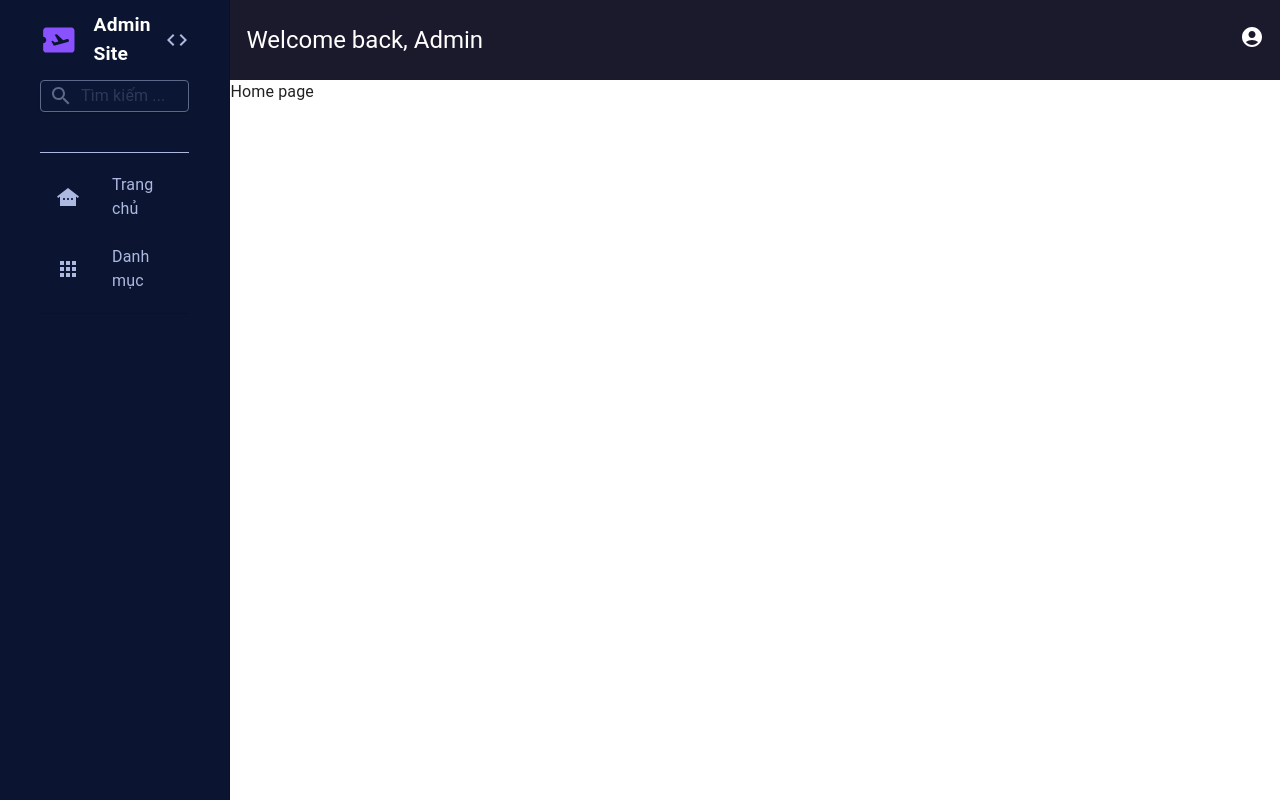
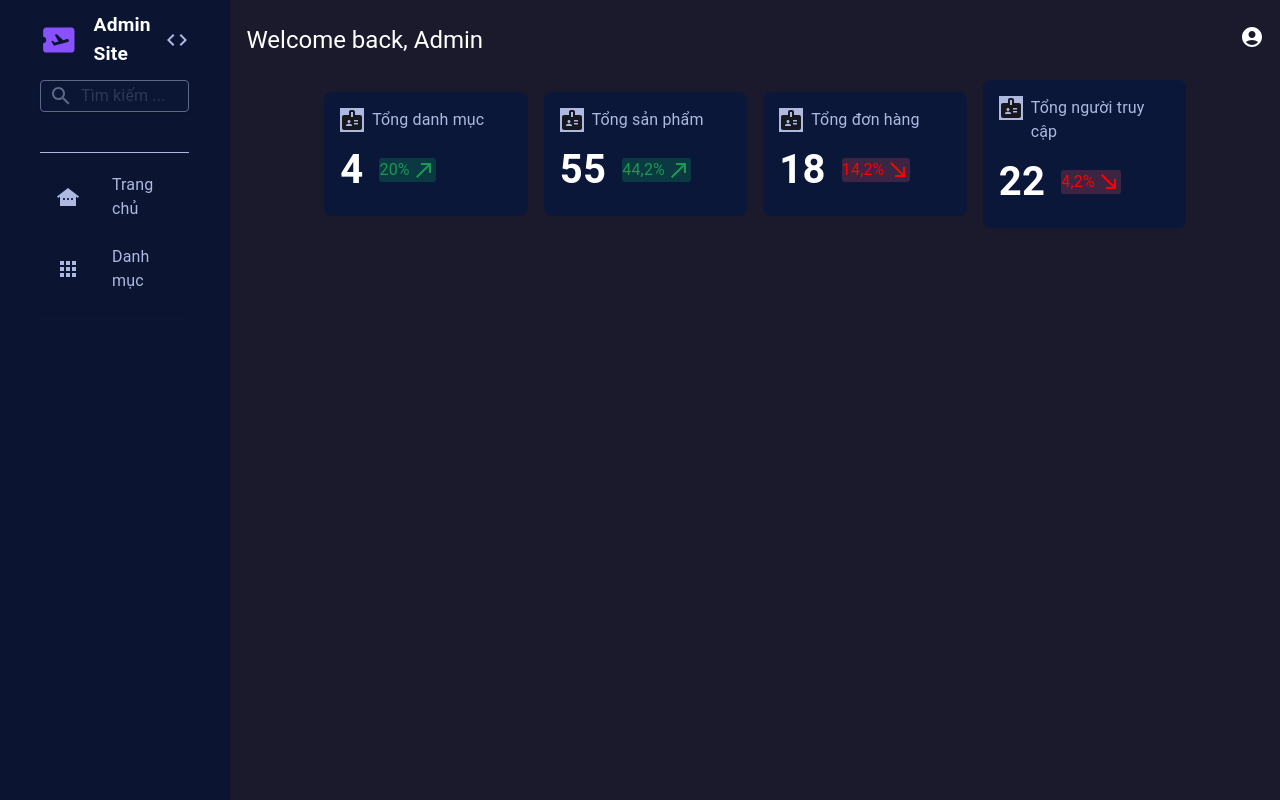
Before and after one commit to dunglt8200/admin-web-shop-ltd, a React (Vite) app: page / in a window 1280 px wide. Built offline with nearby package versions, Linux system fonts and the light colour scheme.

Commit message:
UI chart

```diff
--- a/src/assets/css/category.css
+++ b/src/assets/css/category.css
@@ -46,7 +46,7 @@
     padding-right: 2vh;
     align-items: center;
     justify-content: center;
-    gap: 5vh;
+    gap: 2.5vh;
 }
 
 .box-table-category {
--- /dev/null
+++ b/src/assets/css/home.css
@@ -0,0 +1,63 @@
+.box-main-home {
+    height: 90%;
+    width: 100%;
+    background-color: var(--color-background-children);
+    padding-left: 2vh;
+    padding-right: 2vh;
+    gap: 3vh;
+    display: flex;
+    flex-direction: column;
+}
+
+.box-item-count-home {
+    width: 20%;
+    background-color: var(--color-grey);
+    padding: 2vh;
+    display: flex;
+    flex-direction: column;
+    gap: 1vh;
+    border-radius: 1vh;
+}
+
+.box-title-icon-count-home {
+    display: flex;
+    flex-direction: row;
+    gap: 1vh;
+}
+
+.text-value-count-item-home {
+    color: white;
+    font-weight: bold !important;
+    font-size: 40px !important;
+}
+
+.box-percent-count-home {
+    width: fit-content;
+    display: flex;
+    justify-content: center;
+    align-items: center;
+    gap: 2px;
+    border-radius: 3px;
+    height: fit-content;
+}
+
+.box-text-percent-home {
+    display: flex;
+    flex-direction: row;
+    gap: 2vh;
+    align-items: center;
+}
+
+.box-chart-count-home {
+    display: flex;
+    flex-direction: row;
+    gap: 2vh;
+    align-items: center;
+    justify-content: center;
+    width: 100%;
+}
+
+.box-chart-home {
+   width: 100%;
+   height: 77%;
+}
--- a/src/assets/css/index.css
+++ b/src/assets/css/index.css
@@ -1,6 +1,7 @@
 @import url("../css//main.css");
 @import url("../css/category.css");
 @import url("../css/table-list.css");
+@import url("../css/home.css");
 
 :root {
     --background-menu: #0b1531;
@@ -8,4 +9,7 @@
     --color-purple: #8951FF;
     --color-background-children:#1a1a2c;
     --color-grey: #0B1739;
+    --color-green: #0A3942;
+    --color-green-text: #1a9953;
+    --color-red: #3C2442;
 }
--- /dev/null
+++ b/src/components/common/BoxItemCountHome.jsx
@@ -0,0 +1,27 @@
+import { Box,Typography } from "@mui/material";
+import React from "react";
+import NorthEastIcon from '@mui/icons-material/NorthEast';
+import SouthEastIcon from '@mui/icons-material/SouthEast';
+
+function BoxItemCountHome({icon, title, value, isIncrease, percentValue }) {
+    return (
+      <Box className="box-item-count-home">
+        <Box className="box-title-icon-count-home">
+            {icon}
+            <Typography sx={{ color: "#AEB9E1" }}>{title}</Typography>
+        </Box>
+        <Box className="box-text-percent-home">
+            <Typography className="text-value-count-item-home">{value}</Typography>
+            <Box className="box-percent-count-home"
+                sx={{
+                    backgroundColor: isIncrease ? "#0A3942" : "#3C2442",
+                    color: isIncrease ? "#1a9953" : "red"
+                }}>
+                {percentValue} {isIncrease ? <NorthEastIcon /> : <SouthEastIcon />}
+            </Box>
+        </Box>
+      </Box>
+    )
+}
+
+export default BoxItemCountHome
--- a/src/pages/home/Home.jsx
+++ b/src/pages/home/Home.jsx
@@ -1,8 +1,23 @@
+import { Box } from "@mui/system";
 import React from "react";
+import BoxItemCountHome from "../../components/common/BoxItemCountHome";
+import BadgeIcon from '@mui/icons-material/Badge';
 
 function Home() {
     return (
-        <>Home page</>
+        <Box className="box-main-home">
+            <Box className="box-chart-count-home">
+                <BoxItemCountHome icon={<BadgeIcon sx={{ backgroundColor: "#AEB9E1" }}/>} title={"Tổng danh mục"} value={"4"} isIncrease={true} percentValue={"20%"}/>
+                <BoxItemCountHome icon={<BadgeIcon sx={{ backgroundColor: "#AEB9E1" }}/>} title={"Tổng sản phẩm"} value={"55"} isIncrease={true} percentValue={"44,2%"}/>
+                <BoxItemCountHome icon={<BadgeIcon sx={{ backgroundColor: "#AEB9E1" }}/>} title={"Tổng đơn hàng"} value={"18"} isIncrease={false} percentValue={"14,2%"}/>
+                <BoxItemCountHome icon={<BadgeIcon sx={{ backgroundColor: "#AEB9E1" }}/>} title={"Tổng người truy cập"} value={"22"} isIncrease={false} percentValue={"4,2%"}/>
+            </Box>
+            <Box className="box-chart-home">
+                <Box>
+
+                </Box>
+            </Box>
+        </Box>
     )
 }
 
```
